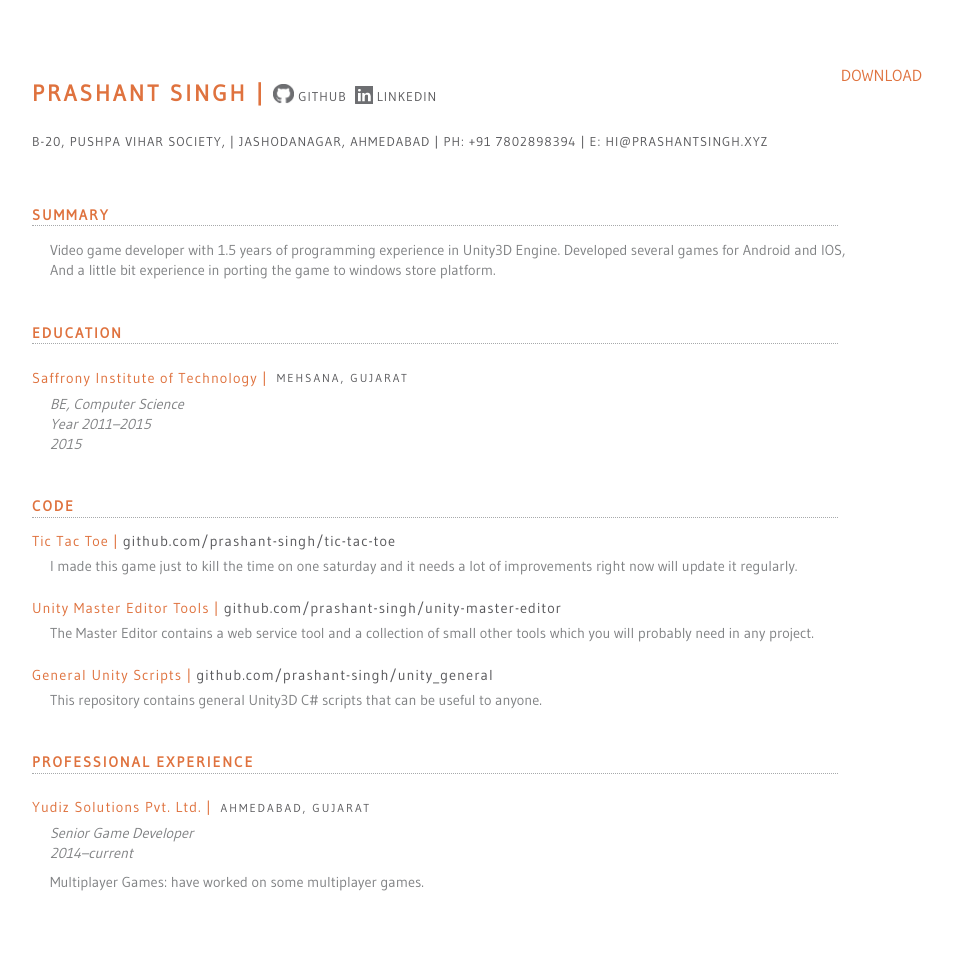
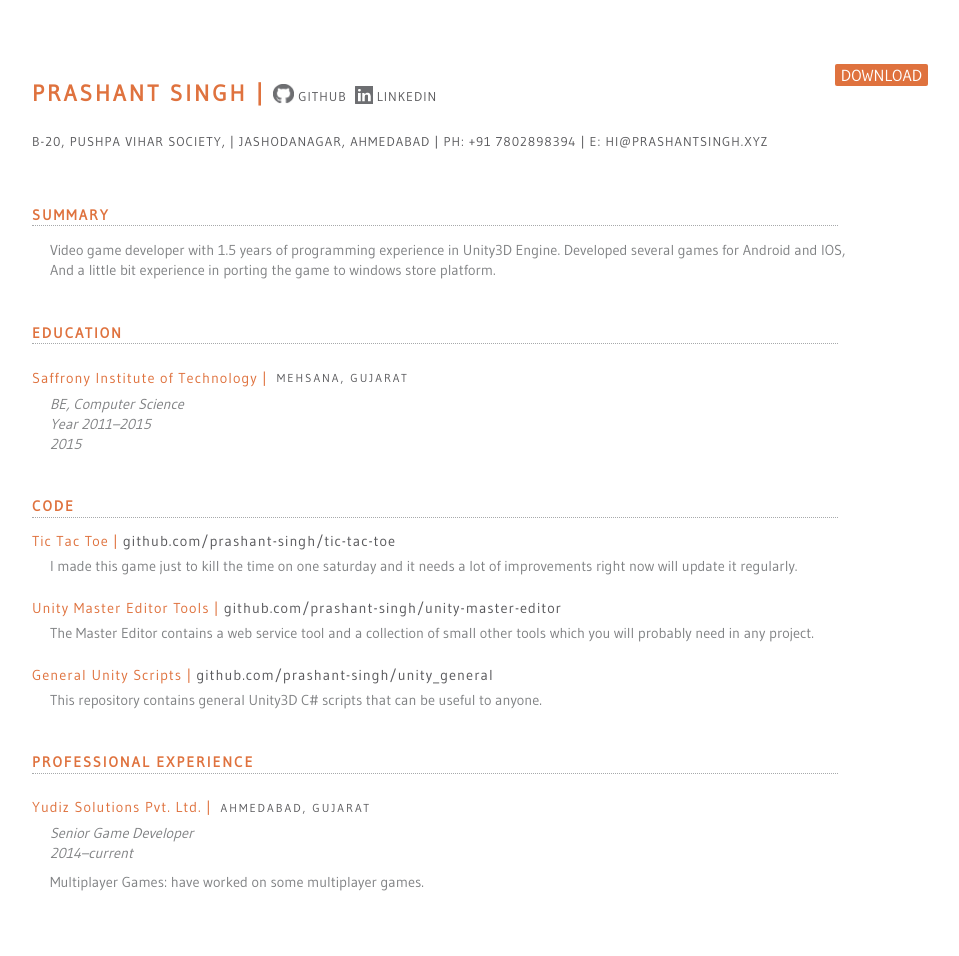
Before and after one commit to prashant-singh/prashant-singh.github.io, a Jekyll site: the page Resume/index.html, which Jekyll copies as it is, in a window 1280 px wide. Shown: the whole page, without its empty margins (160-1119 px from the left). Built offline with Jekyll 4.4.1, drawn with Linux system fonts in a browser that asks for light colours.

Commit message:
Update index.html

```diff
--- a/Resume/index.html
+++ b/Resume/index.html
@@ -9,7 +9,7 @@
 </head>
 <body>
   <header class="header-details">
-            <button style="position:relative;" onclick="window.location.href='https://github.com/prashant-singh/prashant-singh.github.io/raw/master/Resume/Prashant-Singh-Resume.pdf'" class="ctrl-standard typ-subhed fx-bubbleDown">DOWNLOAD</button>
+            <button style="position:relative;" onclick="window.location.href='https://github.com/prashant-singh/prashant-singh.github.io/raw/master/Resume/Prashant-Singh-Resume.pdf'" class="ctrl-standard is-reversed typ-subhed fx-bubbleDown">DOWNLOAD</button>
 
     <h1 class="name">Prashant Singh | </h1>
       <article class="links-container">
```
